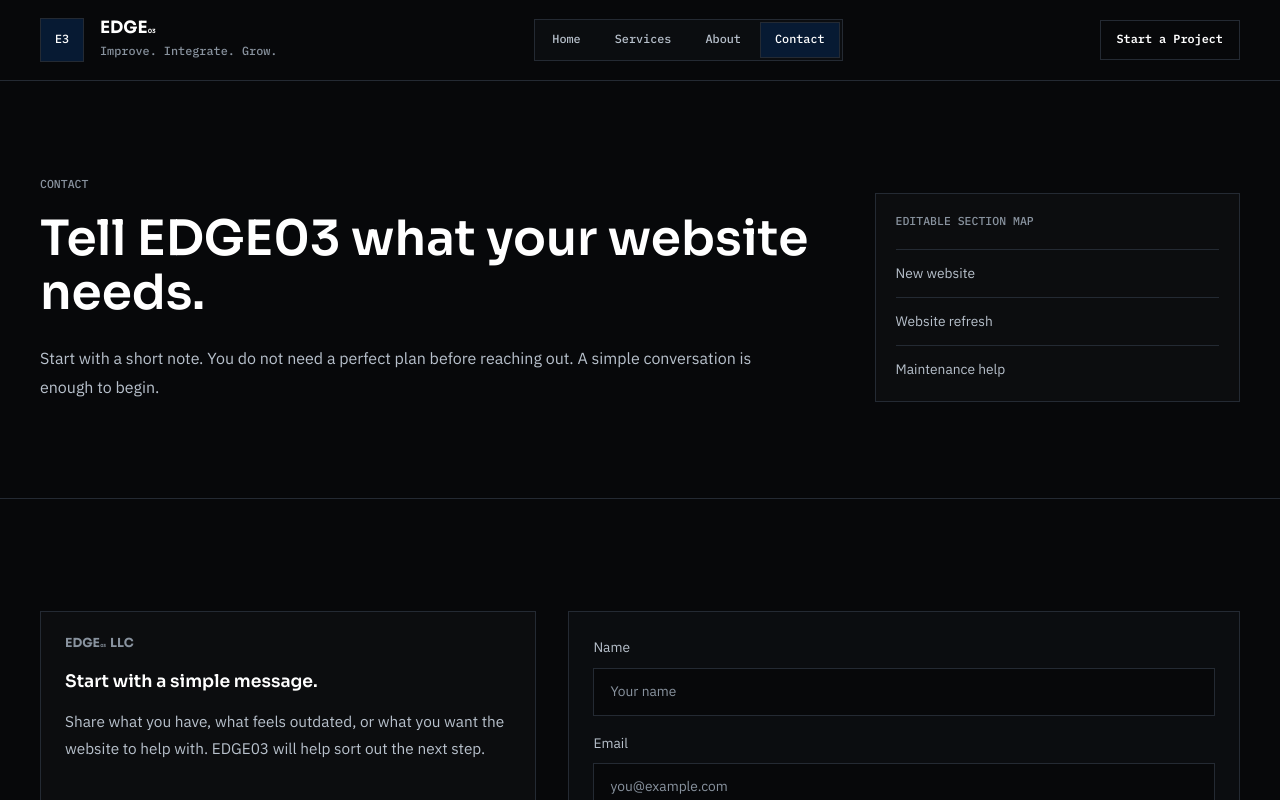
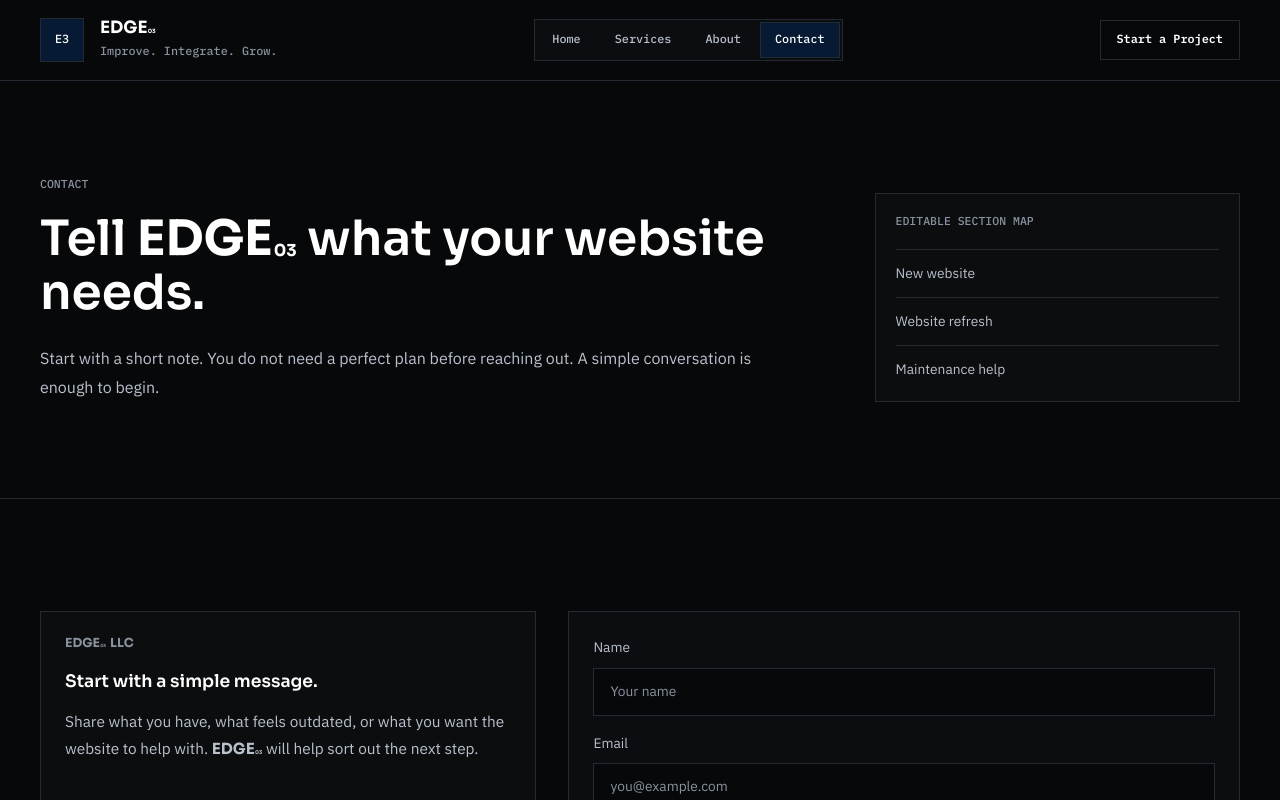
Before and after one commit to edge03official/edge03-website, a Next.js app: page /contact in a window 1280 px wide. Shown: the top 800 px of the page. Built offline with nearby package versions, Linux system fonts and the light colour scheme.

Commit message:
Refined EDGE03 further2

```diff
--- a/app/contact/page.tsx
+++ b/app/contact/page.tsx
@@ -1,7 +1,7 @@
 import type { Metadata } from "next";
 import { ButtonLink } from "@/components/button-link";
 import { PageIntro } from "@/components/page-intro";
-import { Wordmark } from "@/components/wordmark";
+import { BrandText, Wordmark } from "@/components/wordmark";
 import { Section } from "@/components/section";
 import { company, contactPrompts } from "@/lib/content";
 
@@ -31,8 +31,10 @@ export default function ContactPage() {
               Start with a simple message.
             </h2>
             <p className="type-body mt-4 text-edge-soft">
-              Share what you have, what feels outdated, or what you want the
-              website to help with. EDGE03 will help sort out the next step.
+              <BrandText>
+                Share what you have, what feels outdated, or what you want the
+                website to help with. EDGE03 will help sort out the next step.
+              </BrandText>
             </p>
             <a
               className="type-small mt-8 inline-flex text-edge-soft transition-colors hover:text-white"
--- a/app/industries/page.tsx
+++ b/app/industries/page.tsx
@@ -1,5 +1,6 @@
 import type { Metadata } from "next";
 import { PageIntro } from "@/components/page-intro";
+import { BrandText } from "@/components/wordmark";
 import { PlaceholderBlock } from "@/components/placeholder-block";
 import { Section } from "@/components/section";
 import { industries } from "@/lib/content";
@@ -28,8 +29,10 @@ export default function IndustriesPage() {
               </p>
               <h2 className="type-card-title mt-8 text-white">{item}</h2>
               <p className="type-small mt-4 text-edge-soft">
-                Placeholder copy for future examples, common website needs, and
-                practical ways EDGE03 can help.
+                <BrandText>
+                  Placeholder copy for future examples, common website needs, and
+                  practical ways EDGE03 can help.
+                </BrandText>
               </p>
             </article>
           ))}
--- a/app/page.tsx
+++ b/app/page.tsx
@@ -1,7 +1,7 @@
 import type { Metadata } from "next";
 import Link from "next/link";
 import { ButtonLink } from "@/components/button-link";
-import { Wordmark } from "@/components/wordmark";
+import { BrandText, Wordmark } from "@/components/wordmark";
 import { services } from "@/lib/content";
 
 export const metadata: Metadata = {
@@ -20,9 +20,11 @@ export default function Home() {
               Websites built with care for small businesses.
             </h1>
             <p className="type-lead mt-7 max-w-2xl text-edge-soft">
-              EDGE03 helps small businesses build, improve, and maintain
-              professional websites that look good, work well, and are easy to
-              keep updated.
+              <BrandText>
+                EDGE03 helps small businesses build, improve, and maintain
+                professional websites that look good, work well, and are easy to
+                keep updated.
+              </BrandText>
             </p>
             <div className="mt-10 flex flex-col gap-3 sm:flex-row">
               <ButtonLink href="/contact">Start a Project</ButtonLink>
--- a/components/case-study-card.tsx
+++ b/components/case-study-card.tsx
@@ -1,4 +1,5 @@
 import { PlaceholderBlock } from "@/components/placeholder-block";
+import { renderBrandText } from "@/components/wordmark";
 
 type CaseStudyCardProps = {
   title: string;
@@ -15,9 +16,9 @@ export function CaseStudyCard({ title, type, summary }: CaseStudyCardProps) {
         variant="proof"
       />
       <div>
-        <p className="type-eyebrow text-edge-muted">{type}</p>
-        <h3 className="type-card-title mt-3 text-white">{title}</h3>
-        <p className="type-small mt-4 text-edge-soft">{summary}</p>
+        <p className="type-eyebrow text-edge-muted">{renderBrandText(type)}</p>
+        <h3 className="type-card-title mt-3 text-white">{renderBrandText(title)}</h3>
+        <p className="type-small mt-4 text-edge-soft">{renderBrandText(summary)}</p>
       </div>
     </article>
   );
--- a/components/page-intro.tsx
+++ b/components/page-intro.tsx
@@ -1,7 +1,10 @@
+import type { ReactNode } from "react";
+import { renderBrandText } from "@/components/wordmark";
+
 type PageIntroProps = {
-  eyebrow: React.ReactNode;
-  title: React.ReactNode;
-  summary: string;
+  eyebrow: ReactNode;
+  title: ReactNode;
+  summary: ReactNode;
   meta?: string[];
 };
 
@@ -10,10 +13,10 @@ export function PageIntro({ eyebrow, title, summary, meta }: PageIntroProps) {
     <section className="border-b border-edge-line bg-edge-black">
       <div className="mx-auto grid w-full max-w-7xl gap-10 px-5 py-20 sm:px-8 lg:grid-cols-[1fr_0.46fr] lg:px-10 lg:py-24">
         <div>
-          <p className="type-eyebrow mb-5 text-edge-muted">{eyebrow}</p>
-          <h1 className="type-page-title max-w-4xl text-white">{title}</h1>
+          <p className="type-eyebrow mb-5 text-edge-muted">{renderBrandText(eyebrow)}</p>
+          <h1 className="type-page-title max-w-4xl text-white">{renderBrandText(title)}</h1>
           <p className="type-lead mt-6 max-w-3xl text-edge-soft">
-            {summary}
+            {renderBrandText(summary)}
           </p>
         </div>
         {meta && (
@@ -22,7 +25,7 @@ export function PageIntro({ eyebrow, title, summary, meta }: PageIntroProps) {
             <ul className="mt-5 grid gap-3 text-edge-soft">
               {meta.map((item) => (
                 <li key={item} className="type-small border-t border-edge-line pt-3">
-                  {item}
+                  {renderBrandText(item)}
                 </li>
               ))}
             </ul>
--- a/components/process-step.tsx
+++ b/components/process-step.tsx
@@ -1,3 +1,5 @@
+import { renderBrandText } from "@/components/wordmark";
+
 type ProcessStepProps = {
   index: number;
   title: string;
@@ -13,8 +15,8 @@ export function ProcessStep({ index, title, summary }: ProcessStepProps) {
         </p>
         <span className="h-px w-12 bg-edge-navyLight" />
       </div>
-      <h3 className="type-card-title text-white">{title}</h3>
-      <p className="type-small mt-4 text-edge-soft">{summary}</p>
+      <h3 className="type-card-title text-white">{renderBrandText(title)}</h3>
+      <p className="type-small mt-4 text-edge-soft">{renderBrandText(summary)}</p>
     </article>
   );
 }
--- a/components/service-card.tsx
+++ b/components/service-card.tsx
@@ -1,3 +1,5 @@
+import { renderBrandText } from "@/components/wordmark";
+
 type ServiceCardProps = {
   title: string;
   summary: string;
@@ -24,16 +26,16 @@ export function ServiceCard({
         )}
       </div>
       {signal && (
-        <p className="type-eyebrow mb-3 text-edge-muted">{signal}</p>
+        <p className="type-eyebrow mb-3 text-edge-muted">{renderBrandText(signal)}</p>
       )}
-      <h3 className="type-card-title text-white">{title}</h3>
-      <p className="type-small mt-4 text-edge-soft">{summary}</p>
+      <h3 className="type-card-title text-white">{renderBrandText(title)}</h3>
+      <p className="type-small mt-4 text-edge-soft">{renderBrandText(summary)}</p>
       {items && (
         <ul className="mt-8 grid gap-3 text-edge-muted">
           {items.map((item) => (
             <li key={item} className="type-small flex items-center gap-3">
               <span className="h-px w-5 bg-edge-navyLight" />
-              {item}
+              {renderBrandText(item)}
             </li>
           ))}
         </ul>
--- a/components/stat-card.tsx
+++ b/components/stat-card.tsx
@@ -1,3 +1,5 @@
+import { renderBrandText } from "@/components/wordmark";
+
 type StatCardProps = {
   value: string;
   label: string;
@@ -6,8 +8,8 @@ type StatCardProps = {
 export function StatCard({ value, label }: StatCardProps) {
   return (
     <div className="border border-edge-line bg-edge-black p-6 transition-colors hover:border-edge-soft">
-      <p className="type-stat text-white">{value}</p>
-      <p className="type-small mt-5 max-w-44 text-edge-soft">{label}</p>
+      <p className="type-stat text-white">{renderBrandText(value)}</p>
+      <p className="type-small mt-5 max-w-44 text-edge-soft">{renderBrandText(label)}</p>
     </div>
   );
 }
--- a/components/testimonial-card.tsx
+++ b/components/testimonial-card.tsx
@@ -1,3 +1,5 @@
+import { renderBrandText } from "@/components/wordmark";
+
 type TestimonialCardProps = {
   quote: string;
   name: string;
@@ -7,10 +9,10 @@ type TestimonialCardProps = {
 export function TestimonialCard({ quote, name, role }: TestimonialCardProps) {
   return (
     <figure className="border border-edge-line bg-white/[0.02] p-6 transition-colors hover:border-edge-soft">
-      <blockquote className="type-body text-edge-soft">"{quote}"</blockquote>
+      <blockquote className="type-body text-edge-soft">"{renderBrandText(quote)}"</blockquote>
       <figcaption className="mt-8 border-t border-edge-line pt-5">
-        <p className="type-meta text-white">{name}</p>
-        <p className="type-small mt-1 text-edge-muted">{role}</p>
+        <p className="type-meta text-white">{renderBrandText(name)}</p>
+        <p className="type-small mt-1 text-edge-muted">{renderBrandText(role)}</p>
       </figcaption>
     </figure>
   );
--- a/components/wordmark.tsx
+++ b/components/wordmark.tsx
@@ -1,3 +1,5 @@
+import { Fragment, type ReactNode } from "react";
+
 type WordmarkProps = {
   legal?: boolean;
   size?: "xs" | "sm" | "md" | "lg" | "inline";
@@ -17,17 +19,19 @@ export function Wordmark({
   size = "md",
   className = "",
 }: WordmarkProps) {
+  const label = legal ? "EDGE03 LLC" : "EDGE03";
+
   return (
     <span
       className={`type-wordmark inline-flex items-baseline whitespace-nowrap leading-none align-baseline ${sizeClasses[size]} ${className}`}
-      aria-label={legal ? "EDGE03 LLC" : "EDGE03"}
     >
+      <span className="sr-only">{label}</span>
       <span aria-hidden="true" className="leading-none">
         EDGE
       </span>
       <span
         aria-hidden="true"
-        className="ml-[0.045em] translate-y-[0.06em] text-[0.34em] leading-none"
+        className="ml-[0.045em] translate-y-[0.08em] text-[0.34em] leading-none"
       >
         03
       </span>
@@ -39,3 +43,45 @@ export function Wordmark({
     </span>
   );
 }
+
+type BrandTextProps = {
+  children: ReactNode;
+};
+
+function renderBrandString(value: string) {
+  const parts = value.split(/(EDGE03 LLC|EDGE03)/g);
+
+  return (
+    <>
+      {parts.map((part, index) => {
+        if (part === "EDGE03 LLC") {
+          return <Wordmark key={index} legal size="inline" />;
+        }
+
+        if (part === "EDGE03") {
+          return <Wordmark key={index} size="inline" />;
+        }
+
+        return part;
+      })}
+    </>
+  );
+}
+
+export function BrandText({ children }: BrandTextProps) {
+  return <>{renderBrandText(children)}</>;
+}
+
+export function renderBrandText(value: ReactNode): ReactNode {
+  if (typeof value === "string") {
+    return renderBrandString(value);
+  }
+
+  if (Array.isArray(value)) {
+    return value.map((child, index) => (
+      <Fragment key={index}>{renderBrandText(child)}</Fragment>
+    ));
+  }
+
+  return value;
+}
```
Also changed, not shown: components/section.tsx (+10 -7 lines).
